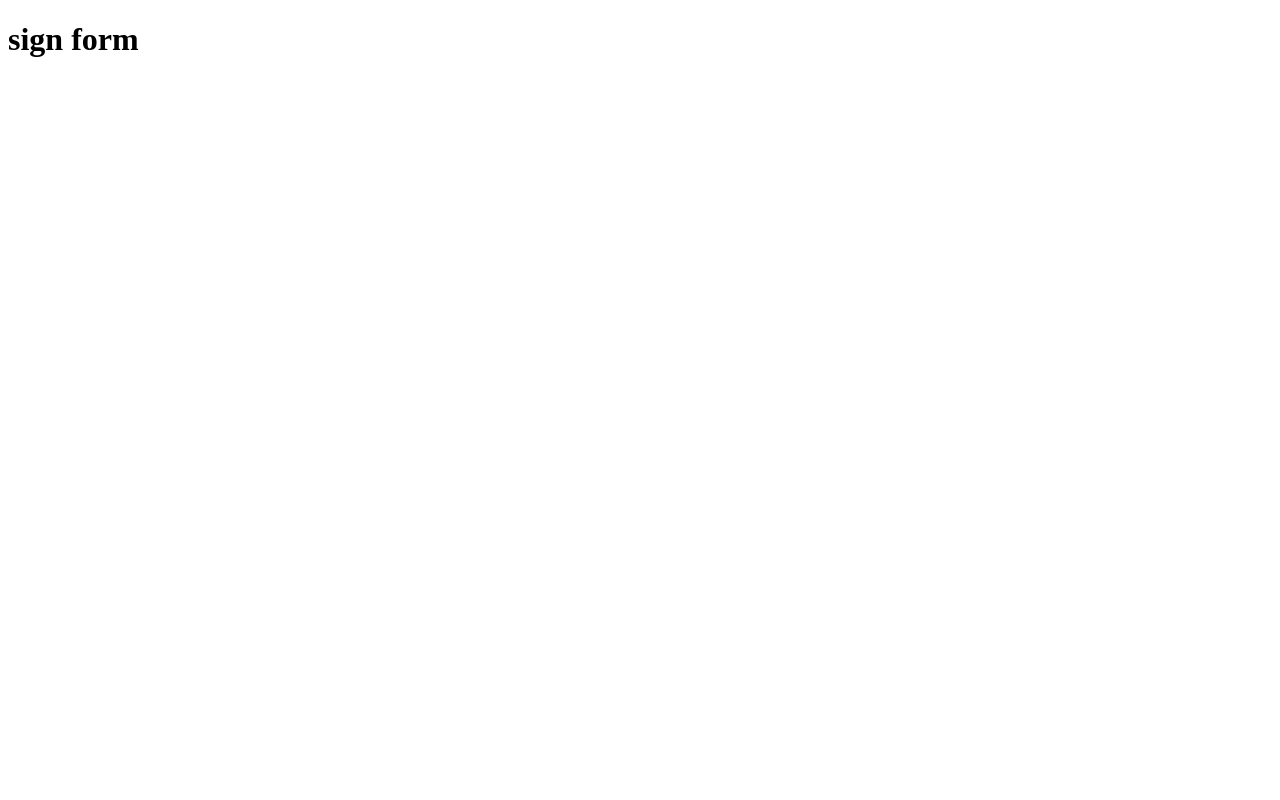
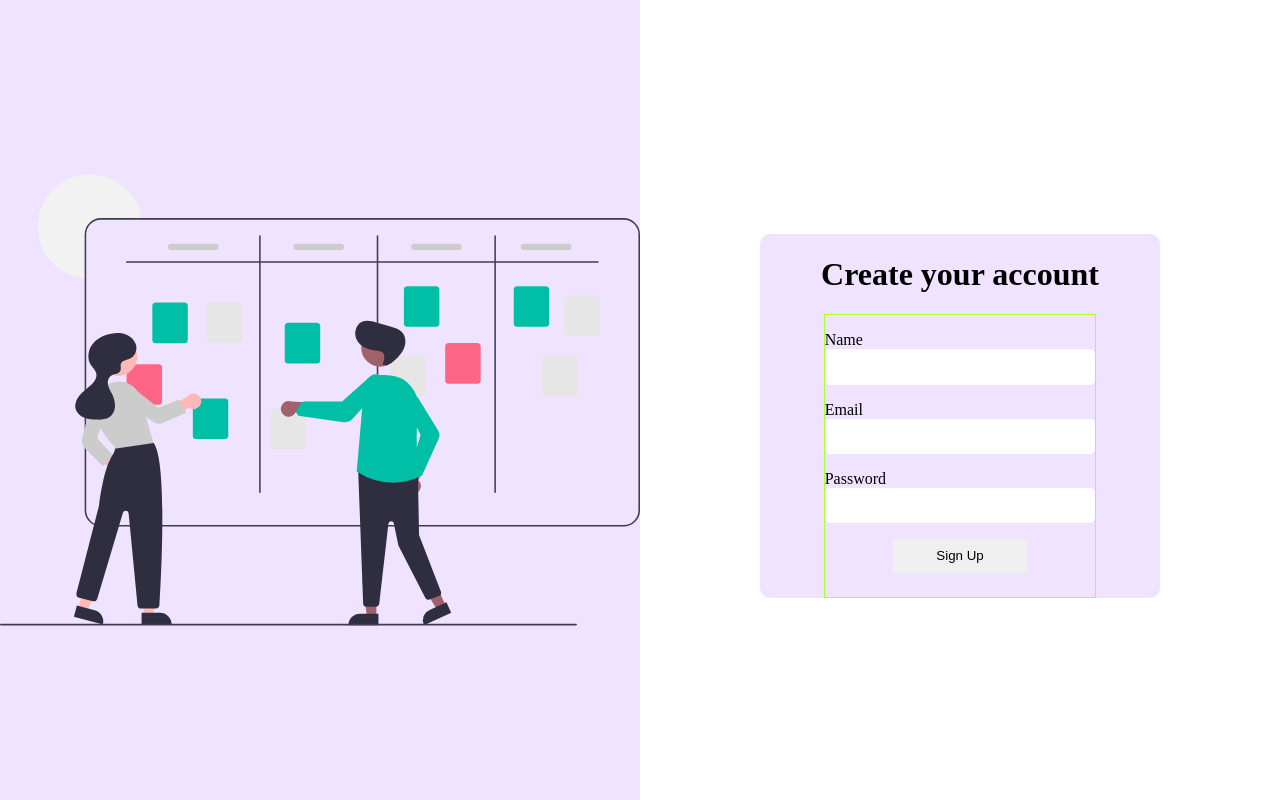
Before and after one commit to RedKamo/PomoApp, a React app: page /signup in a window 1280 px wide. Built offline with nearby package versions, Linux system fonts and the light colour scheme.

Commit message:
signup styles and structure

```diff
--- a/package.json
+++ b/package.json
@@ -30,6 +30,7 @@
     "eslint-plugin-import": "^2.22.1",
     "eslint-plugin-jsx-a11y": "^6.4.1",
     "eslint-plugin-react": "^7.21.5",
+    "file-loader": "^6.2.0",
     "html-loader": "^1.3.2",
     "html-webpack-plugin": "^4.5.0",
     "mini-css-extract-plugin": "^1.2.1",
--- a/src/App.jsx
+++ b/src/App.jsx
@@ -4,6 +4,7 @@ import { Route } from 'react-router';
 
 import Layout from './pages/Layout';
 import SignUp from './components/SignUp';
+import './assets/App.scss';
 
 function App(){
   return (
--- /dev/null
+++ b/src/assets/App.scss
@@ -0,0 +1,6 @@
+* {
+  margin: 0;
+  padding: 0;
+  background-color: red;
+  color: yellow;
+}
--- a/src/assets/styles/App.scss
+++ /dev/null
@@ -1,5 +0,0 @@
-body {
-  margin: 0;
-  background-color: springgreen;
-  color: yellow;
-}
--- /dev/null
+++ b/src/assets/styles/SignUp.scss
@@ -0,0 +1,88 @@
+body{
+  margin: 0;
+  padding: 0;
+}
+.signup__container{
+  display: flex;
+  flex-direction: column;
+  align-items: center;
+
+  .signup__image{
+    background: #F0E3FF;
+    //border: 1px solid blue;
+    img{
+      width: 100%;
+    }
+  }
+  .signup__form{
+    padding-top: 2em;
+    width: 100%;
+    //background: lightcoral;
+    display: flex;
+    justify-content: center;
+
+    .form__container{
+      width: 100%;
+      display: flex;
+      flex-direction: column;
+      align-items: center;
+      background-color: #F0E3FF;
+      border: none;
+      border-radius: 10px;
+
+      .form__group{
+        display: flex;
+        flex-direction: column;
+        align-items: center;
+        border: 1px solid greenyellow;
+        padding-bottom: 1.5em;
+        label{
+          .label__text{
+            padding-top: 1em;
+          }
+          input{
+            width: 20em;
+            height: 2.5em;
+            border: none;
+            border-radius: 5px;
+          }
+          button{
+            height: 2.5em;
+            width: 10em;
+            border: none;
+          }
+        }
+      }
+    }
+  }
+}
+
+//media queries
+
+@media screen and (min-width: 1024px ){
+  .signup__container{
+    display: flex;
+    flex-direction: row;
+    .signup__image{
+      width: 50%;
+      height: 100vh;
+      background: #F0E3FF;
+      //border: 1px solid blue;
+      display: flex;
+      justify-content: center;
+
+      img{
+        margin: 3em;
+        //border: 1px solid red;
+      }
+
+    }
+    .signup__form{
+     width: 50%;
+
+     .form__container{
+      width: 400px;
+      }
+    }
+  }
+}
--- a/src/components/SignUp.jsx
+++ b/src/components/SignUp.jsx
@@ -1,7 +1,44 @@
 import React from 'react';
 
-const SignUp =()=>(
-  <h1>sign form</h1>
-)
+import '../assets/styles/SignUp.scss';
+import img_signup from '../assets/images/img_signup.svg';
 
+const SignUp =()=>{
+
+  return(
+    <React.Fragment>
+    <div className="signup__container">
+      <div className="signup__image">
+        <img src={img_signup } alt=""/>
+      </div>
+      <div className="signup__form">
+        <form className="form__container" action="">
+          <h1 className="form__title">
+            Create your account
+          </h1>
+          <div className="form__group">
+            <label htmlFor="name">
+              <div className="label__text">Name</div>
+                <input type="text" name="name" id="name" type="text" required />
+            </label>
+            <label htmlFor="email">
+              <div className="label__text">Email</div>
+                <input type="email" name="email" id="email" required/>
+            </label>
+            <label htmlFor="password">
+              <div className="label__text">Password</div>
+                <input type="password" name="password" id="password"/>
+            </label>
+            <label htmlFor="buttonsubmit">
+              <div className="label__text">
+                <button type="submit">Sign Up</button>
+              </div>
+            </label>
+          </div>
+        </form>
+      </div>
+    </div>
+  </React.Fragment>
+  )
+}
 export default SignUp;
--- a/webpack.config.js
+++ b/webpack.config.js
@@ -39,12 +39,12 @@ module.exports = {
         ]
       },
       {
-        test: /\.png$/,
+        test: /\.(png|jp(e*)g|svg|gif)$/,
         use: [
           {
-            loader: 'url-loader',
+            loader: 'file-loader',
             options: {
-              mimetype: 'image/png'
+              name: 'images/[hash]-[name].[ext]',
             }
           }
         ]
```
Also changed, not shown: src/assets/images/img_signup.svg (added), 1 other file (tests, documents, lock files or other folders).
